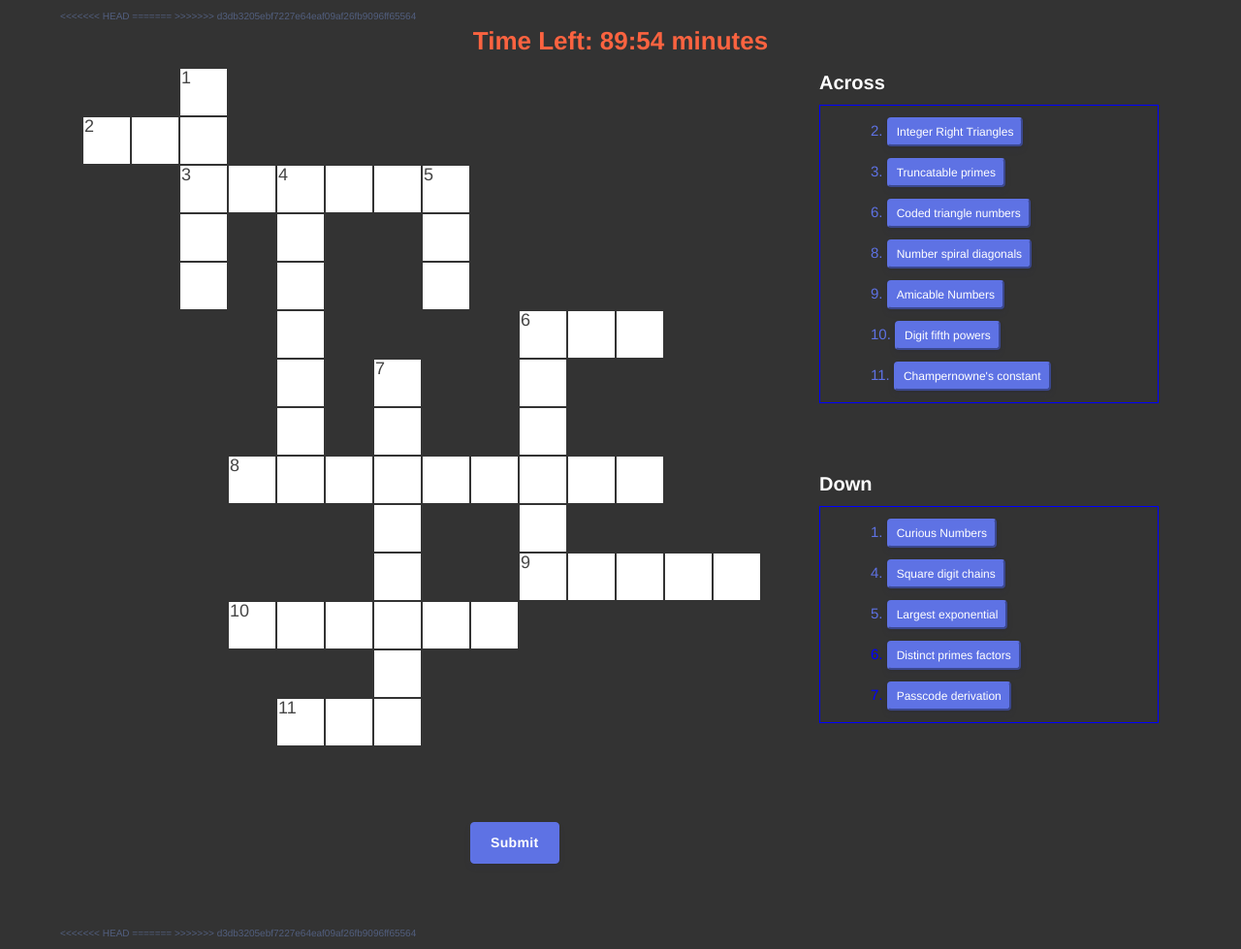
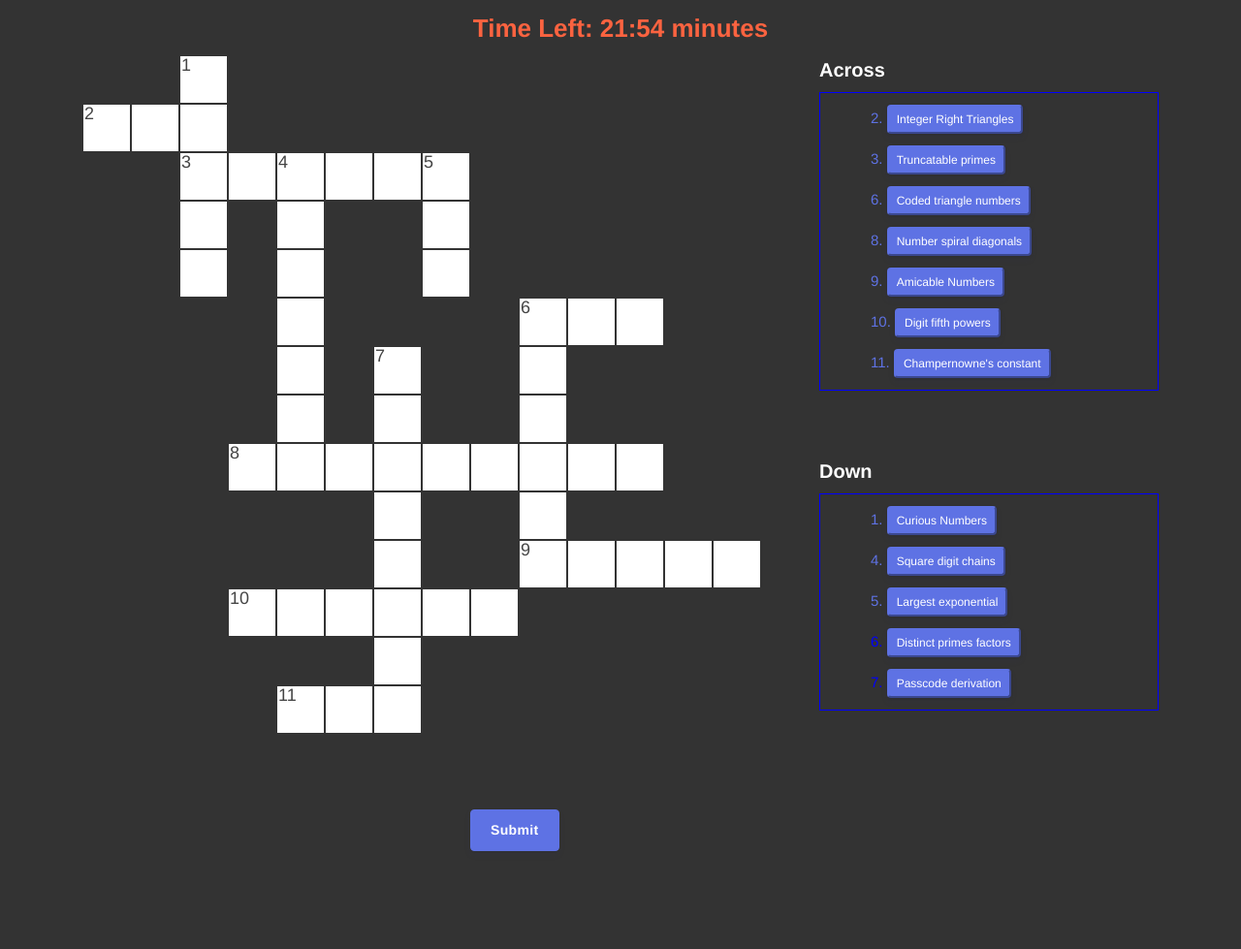
Before and after one commit to rkwap/ccs-crossword, a Django app: page /play/ in a window 1280 px wide. Shown: the whole page at 97% size. After the commit the page ends 878 px from the top, so only its background shows below. Run offline with Django 3.2, Linux system fonts and the light colour scheme; the visitor is signed in with stand-in values (Sample User, id 1); data comes from the database, SQL or seed files in the repository; some libraries are stand-ins or nearby versions.

Commit message:
changes made

```diff
--- a/crossword/settings.py
+++ b/crossword/settings.py
@@ -98,8 +98,8 @@ DATABASES = {
     'default': {
         'ENGINE': 'django.db.backends.postgresql_psycopg2',
         'NAME': 'crossword',
-        'USER': 'postgres',
-        'PASSWORD': '',
+        'USER': 'kush',
+        'PASSWORD': '1234',
         'HOST': 'localhost',
         'PORT': '5432',
     }
--- a/quiz/templates/start.html
+++ b/quiz/templates/start.html
@@ -24,19 +24,6 @@ function stopRKey(evt) {
 document.onkeypress = stopRKey;
 
 </script>
-<<<<<<< HEAD
-=======
-
-<script type="text/javascript">
-	setTimeout("CallButton()",7200000)
-	function CallButton()
-	{
-	   document.getElementById("submit1").click();
-	   setTimeout(()=>{document.getElementById("submit2").click(); }, 100);
-	}
-</script>
-
->>>>>>> d3db3205ebf7227e64eaf09af26fb9096ff65564
 	<style type="text/css" media="screen">
 		/*
 			Default puzzle styling
@@ -173,6 +160,12 @@ document.onkeypress = stopRKey;
 				display = document.querySelector('#time');
 			startTimer(timeMinutes, display);
 		};
+		setTimeout("CallButton()",{{time_remaining}} * 60000)
+	function CallButton()
+	{
+	   document.getElementById("submit1").click();
+	   setTimeout(()=>{document.getElementById("submit2").click(); }, 100);
+	}
 
 	</script>
 
@@ -783,17 +776,7 @@ If d(<i>a</i>) = <i>b</i> and d(<i>b</i>) = <i>a</i>, where <i>a</i> ≠ <i>b</i
 </div>
 
 
-<<<<<<< HEAD
- <script type="text/javascript">
-	setTimeout("CallButton()",7200000)
-	function CallButton()
-	{
-	   document.getElementById("submit1").click();
-	   setTimeout(()=>{document.getElementById("submit2").click(); }, 100);
-	}
-	</script>
 
-=======
   <!-- Argon Scripts -->
   <!-- Core -->
   <script src={% static "assets/vendor/jquery/dist/jquery.min.js" %}></script>
@@ -846,6 +829,5 @@ If d(<i>a</i>) = <i>b</i> and d(<i>b</i>) = <i>a</i>, where <i>a</i> ≠ <i>b</i
         })
     });
 </script>
->>>>>>> d3db3205ebf7227e64eaf09af26fb9096ff65564
 </body>
 </html>
--- a/quiz/views.py
+++ b/quiz/views.py
@@ -10,7 +10,7 @@ BOXES = 53  # Total number of boxes in crossword
 CORRECT_POINTS = 4  # Marks awarded on correct response
 INCORRECT_POINTS = 1 # Marks deduced on incorrect response
 UNATTEMPT_POINTS = 0
-TIME_ALLOTED = 90 # Time alloted for the quiz (in minutes)
+TIME_ALLOTED = 22 # Time alloted for the quiz (in minutes)
 ######
 
 @login_required
```
